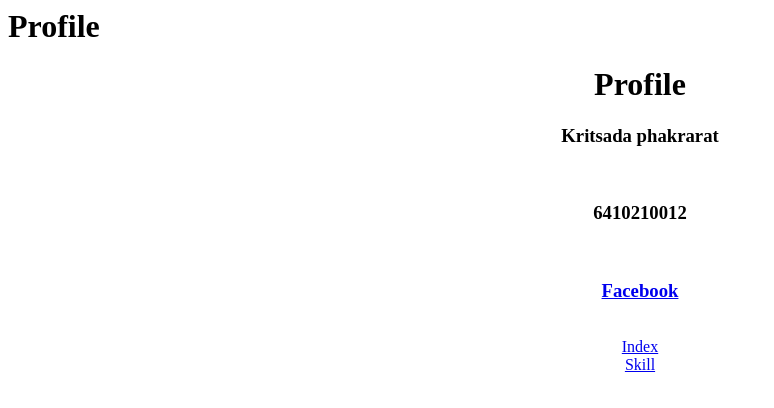
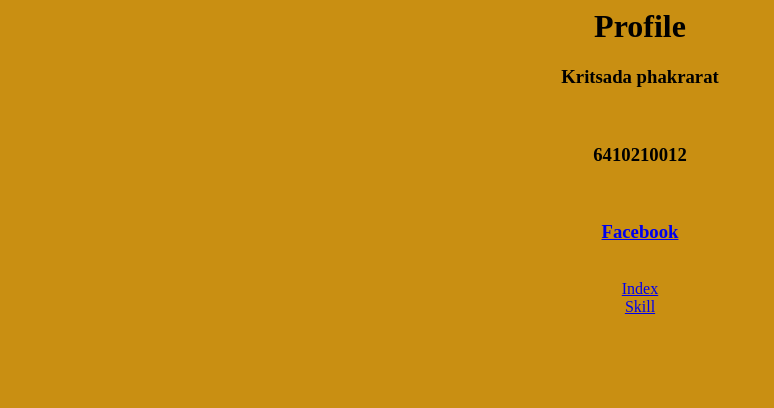
Before and after one commit to krit3016/kritpage, a plain HTML site: page Profile.html in a window 1280 px wide. Shown: the whole page, without its empty margins (0-774 px from the left). Drawn offline with Linux system fonts and the light colour scheme.

Commit message:
Add files via upload

```diff
--- a/Profile.html
+++ b/Profile.html
@@ -5,8 +5,8 @@
     <meta name="viewport" content="width=device-width, initial-scale=1.0">
     <title>Document</title>
 </head>
-<body>
-    <h1> Profile </h1>
+<body style="background-color:#c98f12;">
+
     <div align="center">  <h1> Profile </h1> </div>
     <div align="center">  <h3> Kritsada phakrarat </h3> </div> <br/>
     <div align="center">  <h3> 6410210012 </h3> </div> <br/>
@@ -15,5 +15,6 @@
 
     <div align="center"><a href="index.html"> Index </a><br/>  </div>
     <div align="center"> <a href="Context.html"> Skill</a>   </div>
+
 </body>
 </html>
```
Also changed, not shown: Context.html (+2 -1 lines), index.html (+1 -1 lines).
